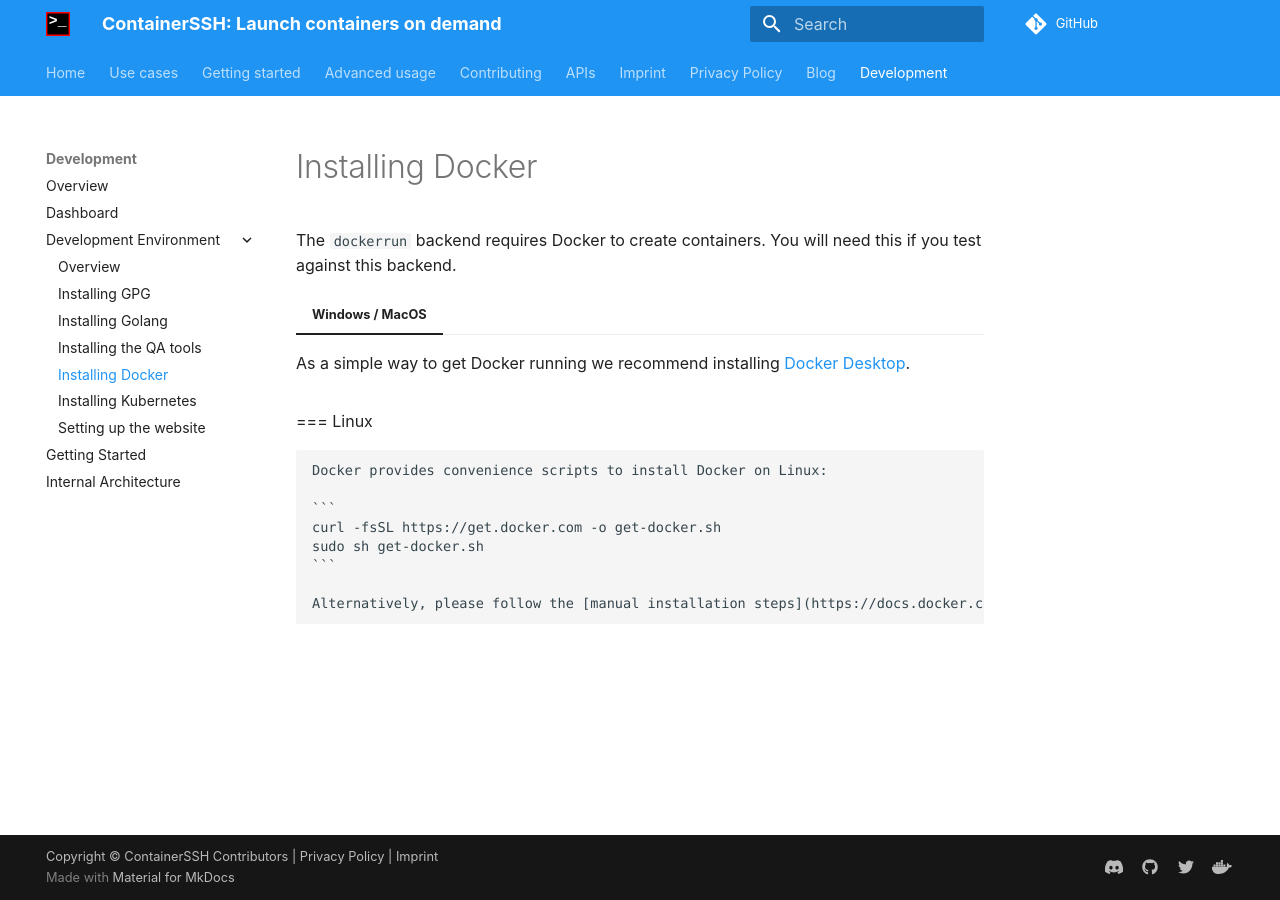
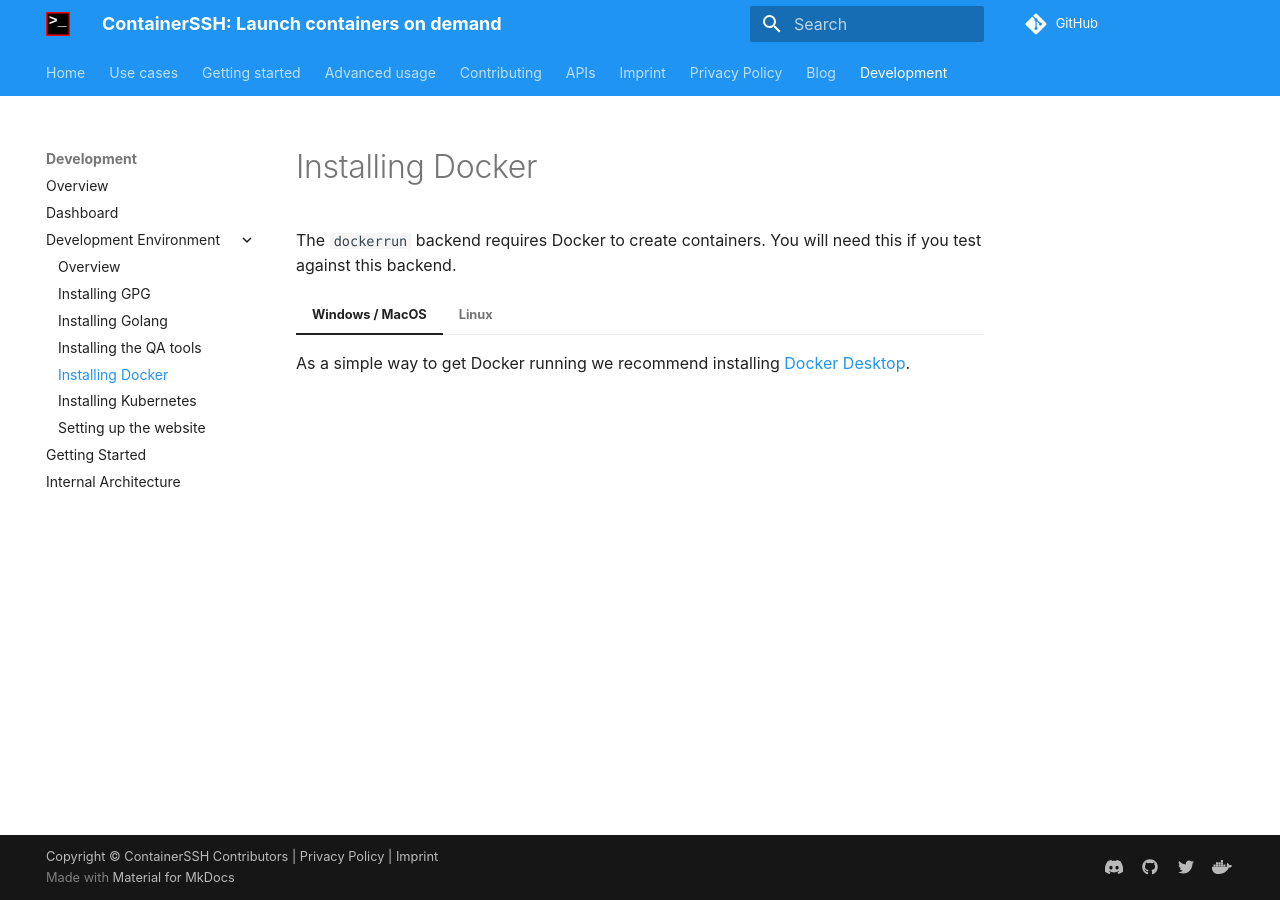
Before and after one commit to ContainerSSH/containerssh.github.io, an MkDocs documentation site: the page built from docs/development/devenv/docker.md, in a window 1280 px wide. Built offline with MkDocs 1.6.1 and Material for MkDocs 9.7.7, drawn with Linux system fonts in a browser that asks for light colours; comment, search, counter and statistics services are not loaded.

Commit message:
Fixed docker dev docs

```diff
--- a/docs/development/devenv/docker.md
+++ b/docs/development/devenv/docker.md
@@ -6,7 +6,7 @@ The `dockerrun` backend requires Docker to create containers. You will need this
 
     As a simple way to get Docker running we recommend installing [Docker Desktop](https://www.docker.com/products/docker-desktop).
 
-=== Linux
+=== "Linux"
 
     Docker provides convenience scripts to install Docker on Linux:
 
```
